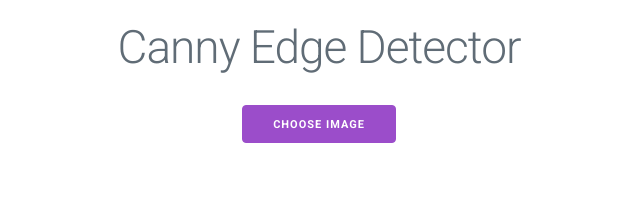
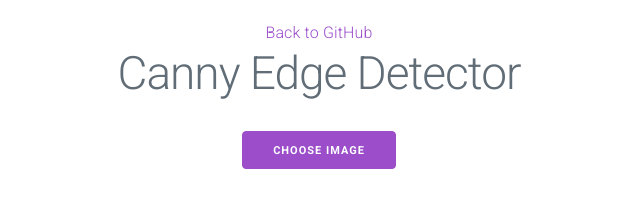
Before and after one commit to petarjs/js-canny-edge-detector, a website: page index.html in a window 1280 px wide. Shown: the whole page, without its empty margins (321-961 px from the left). Drawn offline with nearby package versions, Linux system fonts and the light colour scheme.

Commit message:
add github link

```diff
--- a/index.html
+++ b/index.html
@@ -136,7 +136,8 @@
     <body>
       <div class="container">
         <div class="row">
-          <div class="column">
+          <div class="column ta-c">
+            <a href="https://github.com/petarjs/js-canny-edge-detector">Back to GitHub</a>
             <h1 class="ta-c pb-md">Canny Edge Detector</h1>
           </div>
         </div>
```
